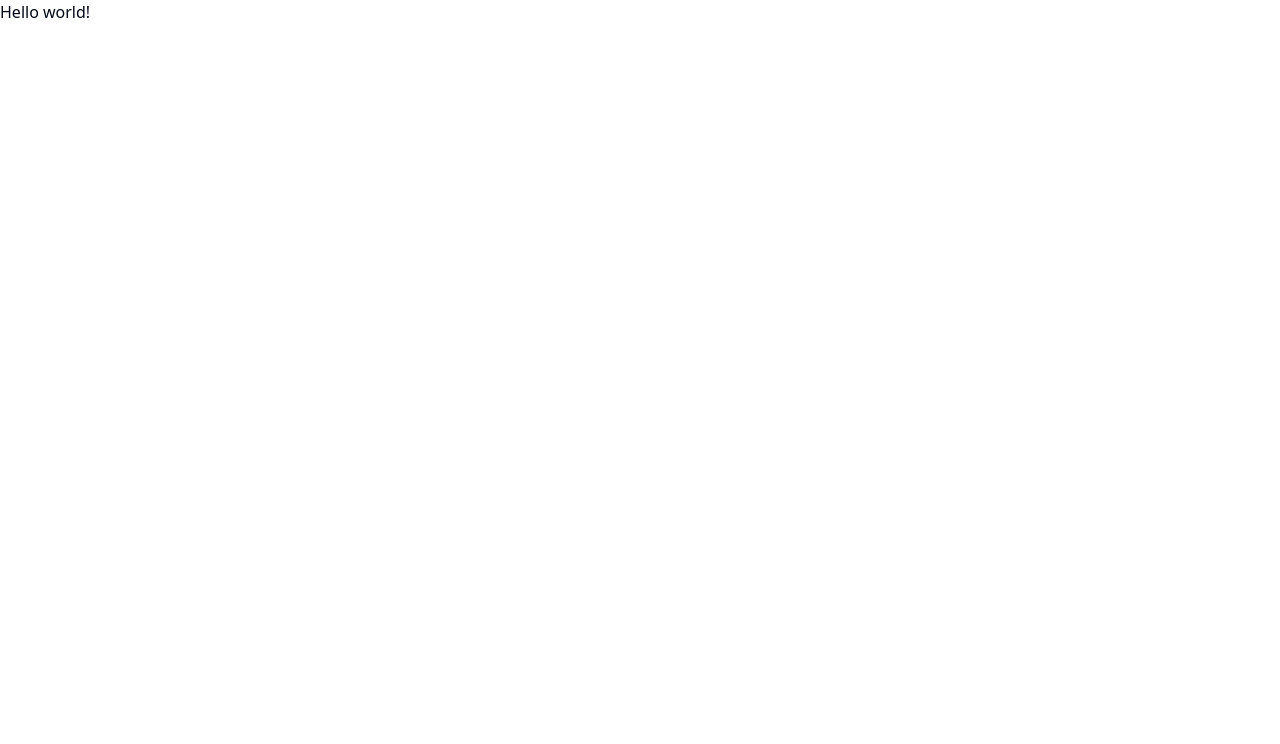
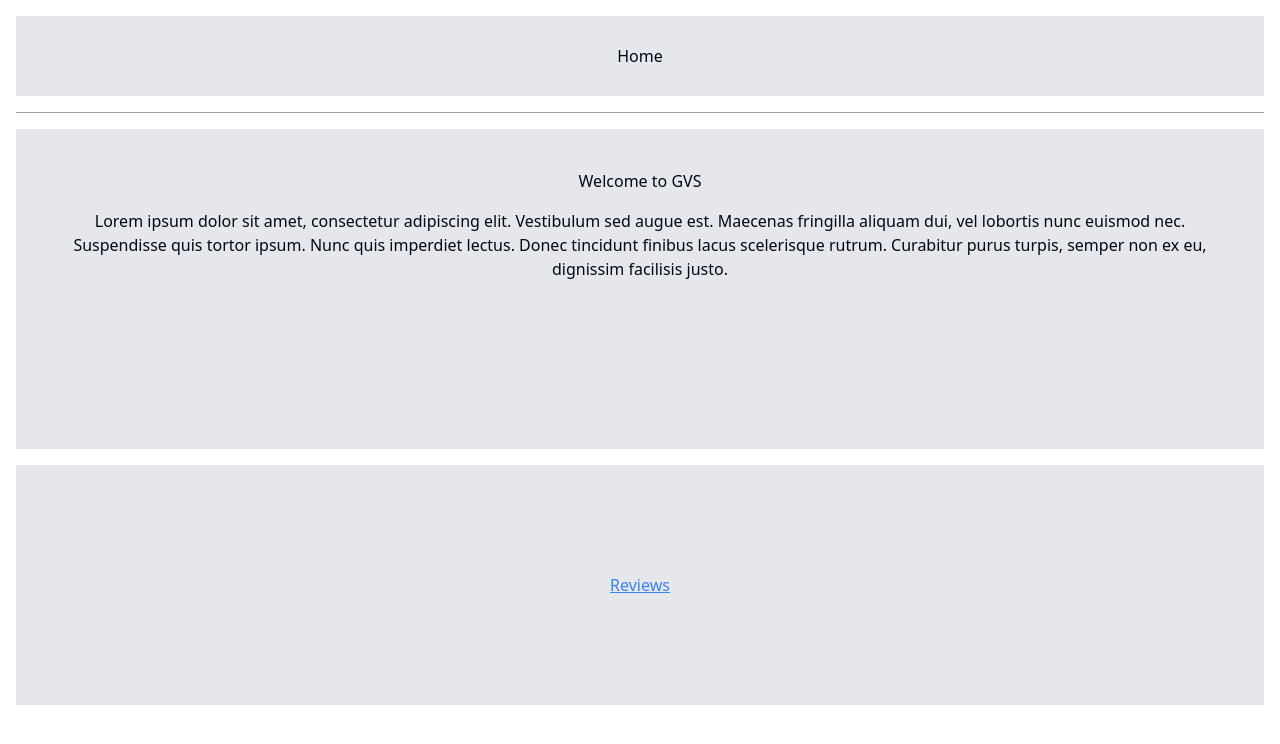
Before and after one commit to Hold-A-sys-projekt/generisk_vagtplan_, a React (Vite) app in the folder frontend/: page / in a window 1280 px wide. Shown: the top 744 px of the page. Built offline with nearby package versions, Linux system fonts and the light colour scheme.

Commit message:
Front design

```diff
--- a/frontend/src/App.jsx
+++ b/frontend/src/App.jsx
@@ -1,10 +1,12 @@
 import { Outlet } from 'react-router-dom'
 import './App.css'
 
+import Navbar from './components/navbar'
 function App() {
 
   return (
     <>
+     <Navbar />
       <Outlet />
     </>
   )
--- /dev/null
+++ b/frontend/src/components/navbar.jsx
@@ -0,0 +1,19 @@
+import { Link } from 'react-router-dom';
+
+const Navbar = () => {
+    return (
+        <nav className='mr-4 mt-4 ml-4 mb-4'>
+            <div className="w-full h-10 flex items-center justify-center text-center p-10 bg-gray-200">
+            <ul>
+                <li><Link to="/">Home</Link></li>
+
+
+
+            </ul>
+            </div>
+        </nav>
+
+    );
+}
+
+export default Navbar;
--- /dev/null
+++ b/frontend/src/components/reviews.jsx
@@ -0,0 +1,20 @@
+const Reviews = () => {
+    const reviews = [
+        { id: 1, text: "Review 1..." },
+        { id: 2, text: "Review 2..." },
+        { id: 3, text: "Review 3..." },
+        { id: 4, text: "Review 4..." },
+    ];
+
+    return (
+        <div>
+            {reviews.map((review) => (
+                <div key={review.id}>
+                    <p>{review.text}</p>
+                </div>
+            ))}
+        </div>
+    );
+}
+
+export default Reviews;
--- a/frontend/src/main.jsx
+++ b/frontend/src/main.jsx
@@ -4,11 +4,13 @@ import App from './App.jsx'
 import './index.css'
 import { Route, RouterProvider, createBrowserRouter, createRoutesFromElements } from 'react-router-dom'
 import Index from '@/pages/Index.jsx'
+import Reviews from './components/reviews.jsx'
 
 const router = createBrowserRouter(
   createRoutesFromElements(
     <Route path="/" element={<App />}>
       <Route index element={<Index />} />
+      <Route path="/reviews" element={<Reviews/>} />
     </Route>
   )
 )
--- a/frontend/src/pages/Index.jsx
+++ b/frontend/src/pages/Index.jsx
@@ -1,7 +1,28 @@
+import { Link } from 'react-router-dom';
+
 
 const Index = () => {
   return (
-    <h1>Hello world!</h1>
+    <div className="h-screen p-4 pt-0">
+
+
+      <div className="border-t border-gray-400 my-2"></div>
+
+      <div className="flex-grow text-center p-10 h-80 bg-gray-200 mb-4 mt-4">
+        <h1 className='mb-4'>Welcome to GVS</h1>
+        <p> Lorem ipsum dolor sit amet, consectetur adipiscing elit.
+           Vestibulum sed augue est. Maecenas fringilla aliquam dui,
+            vel lobortis nunc euismod nec. Suspendisse quis tortor ipsum.
+            Nunc quis imperdiet lectus. Donec tincidunt finibus lacus scelerisque rutrum.
+            Curabitur purus turpis, semper non ex eu, dignissim facilisis justo.</p>
+      </div>
+
+      <div className="flex items-center justify-center text-center p-4 h-60 bg-gray-200">
+        <Link to="/reviews" className="text-blue-500 underline">
+          Reviews
+        </Link>
+      </div>
+    </div>
   )
 }
 
```
